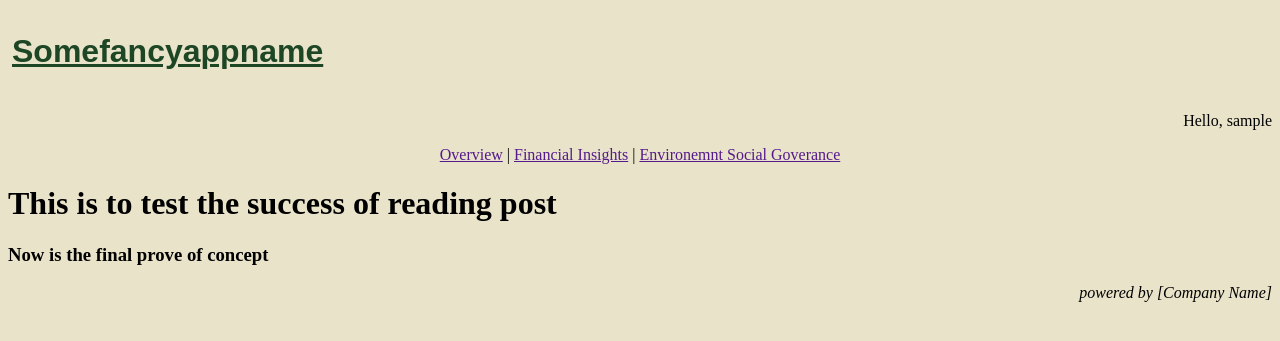
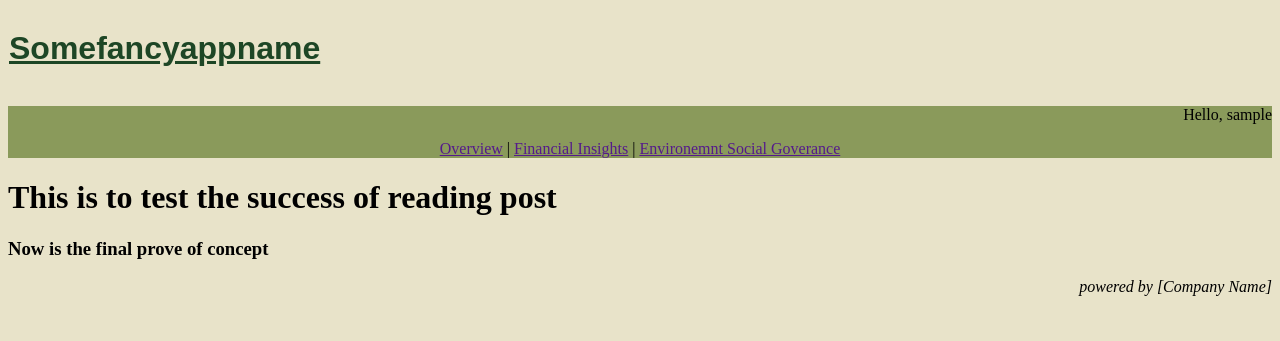
Before and after one commit to ryncii/SprintPOC, a Flask app: template FlaskApp/app/templates/home.html in a window 1280 px wide. Shown: the top 341 px of the page. Run offline with Flask 3, Linux system fonts and the light colour scheme; the template is opened without the code that fills it: most values are stand-ins (such as "Sample title", 1, 10 or a date in 2020); some libraries are stand-ins or nearby versions.

Commit message:
saving base to continue

```diff
--- a/FlaskApp/app/templates/base.html
+++ b/FlaskApp/app/templates/base.html
@@ -12,7 +12,7 @@
             font-family: sans-serif;
             color: #1d4625;
             text-decoration: underline;
-            padding: 4px;
+            padding: 1px;
 
         }
 
@@ -24,6 +24,7 @@
             padding: 10px;
         }
         .navBar {
+            background: #8a9a5b;
             text-align: center;
         }
 
```
